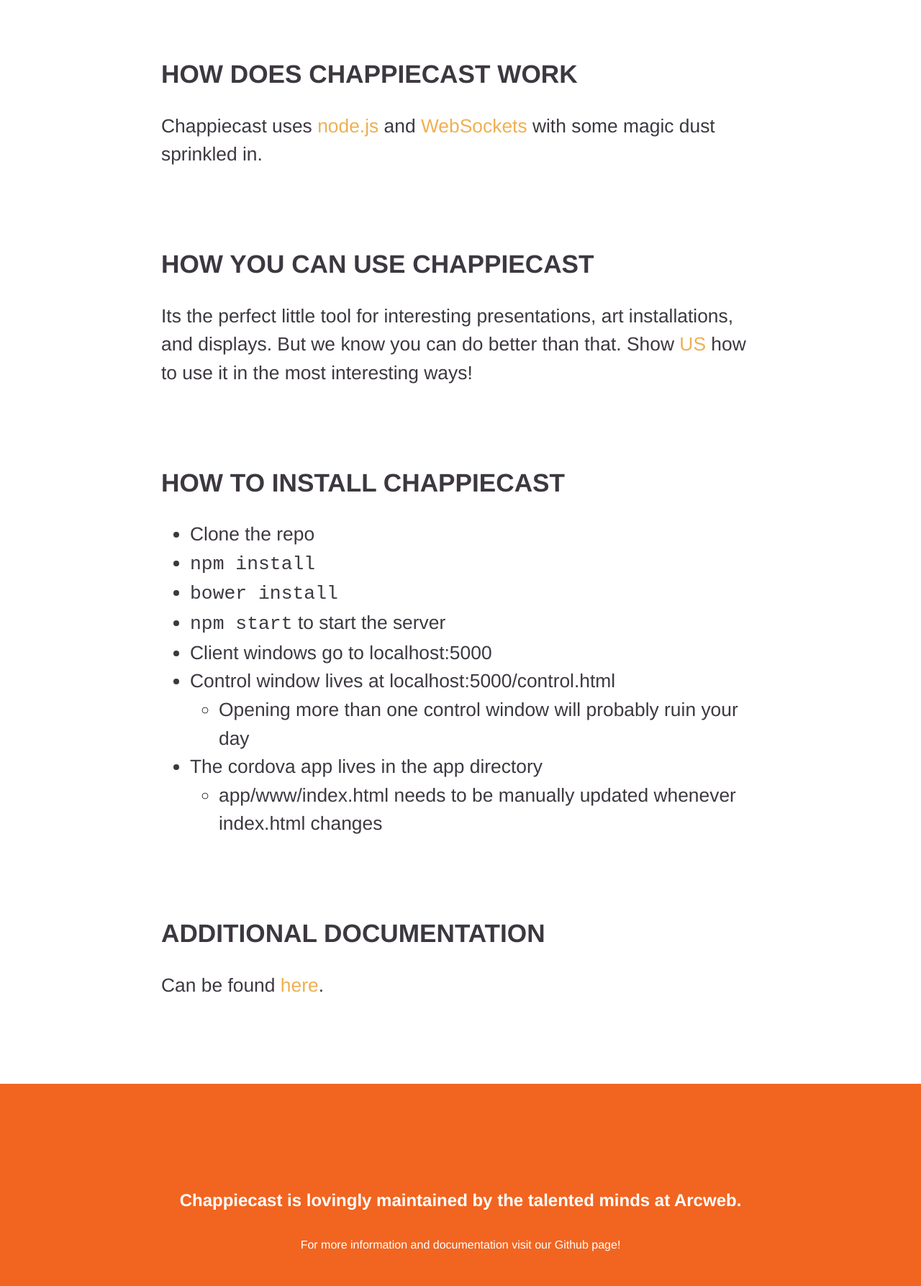
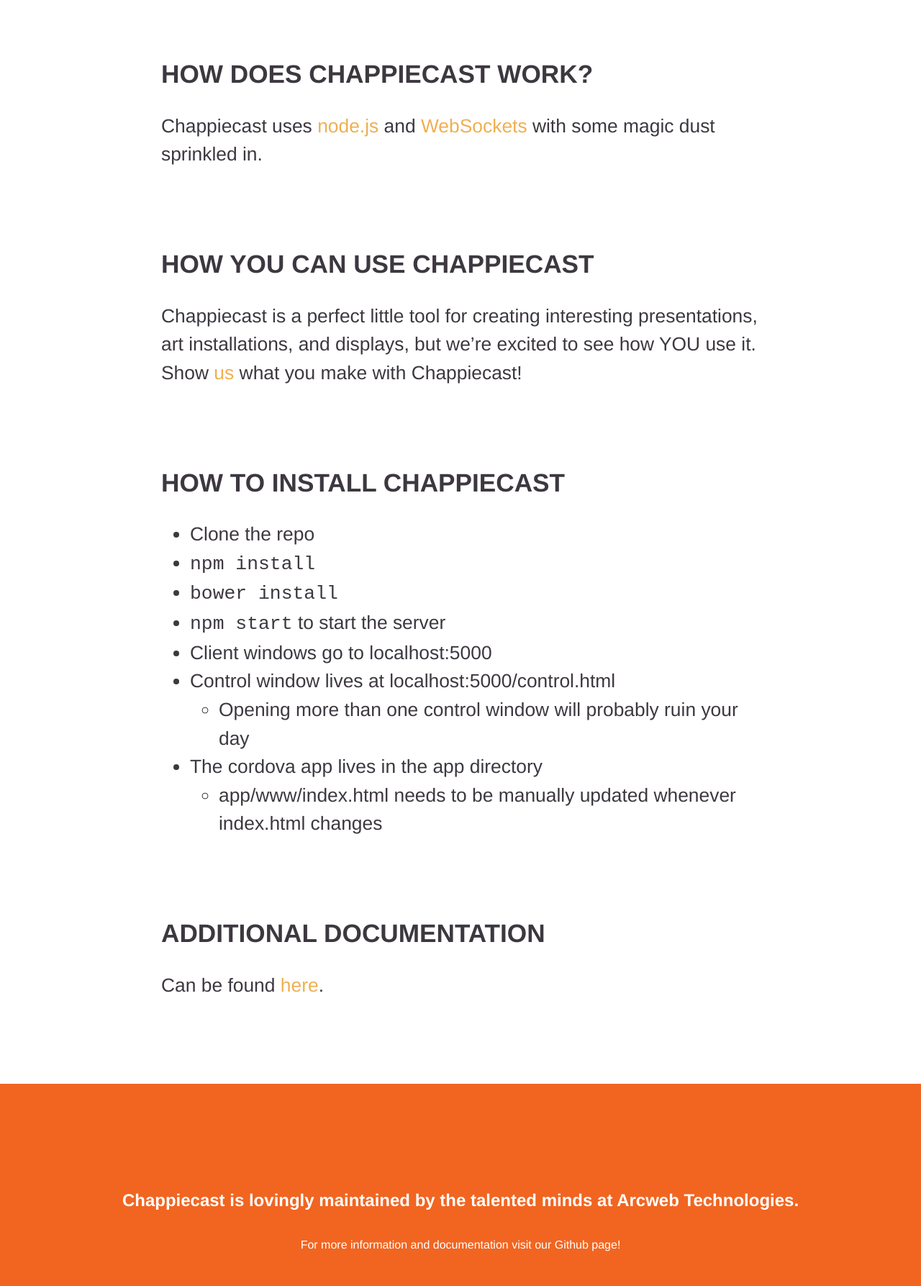
Before and after one commit to mikeballz/chappiecast, a plain HTML site: page index.html in a window 1280 px wide. Shown: the part 871-2658 px from the top of the page at 72% size. Drawn offline with Linux system fonts and the light colour scheme; files whose address does not match are found by name.

Commit message:
cleaned up a couple of minor edits that were suggested by Dave Clarke for the launch.

```diff
--- a/index.html
+++ b/index.html
@@ -2,7 +2,7 @@
 <html lang="en-us">
   <head>
     <meta charset="UTF-8">
-    <title>Chappiecastwebsite by mikeballz</title>
+    <title>Chappiecast-Mosaic multicast video using node.js and WebSockets</title>
     <meta name="viewport" content="width=device-width, initial-scale=1">
     <link rel="stylesheet" type="text/css" href="stylesheets/normalize.css" media="screen">
     <link href='https://fonts.googleapis.com/css?family=Open+Sans:400,700' rel='stylesheet' type='text/css'>
@@ -28,7 +28,7 @@
     <section class="main-content">
       <div class="textblock">
         <h3>
-        <a id="designer-templates" class="anchor" href="#designer-templates" aria-hidden="true"><span aria-hidden="true" class="octicon octicon-link"></span></a>WHAT IS CHAPPIECAST</h3>
+        <a id="designer-templates" class="anchor" href="#designer-templates" aria-hidden="true"><span aria-hidden="true" class="octicon octicon-link"></span></a>WHAT IS CHAPPIECAST?</h3>
         <p>Chappiecast allows you to play a single video across multiple device screens like mobile phones and tablets. Just like <a href="https://www.instagram.com/p/5zvpz9rzu3/?taken-by=arcweb" target="_blank">this.</a></p>
       </div>
 
@@ -45,7 +45,7 @@
 
       <div class="textblock">
         <h3>
-        <a id="creating-pages-manually" class="anchor" href="#creating-pages-manually" aria-hidden="true"><span aria-hidden="true" class="octicon octicon-link"></span></a>HOW DOES CHAPPIECAST WORK</h3>
+        <a id="creating-pages-manually" class="anchor" href="#creating-pages-manually" aria-hidden="true"><span aria-hidden="true" class="octicon octicon-link"></span></a>HOW DOES CHAPPIECAST WORK?</h3>
         <p>Chappiecast uses <a href="https://nodejs.org/en/" target="_blank">node.js</a> and <a href="https://developer.mozilla.org/en-US/docs/Web/API/WebSockets_API" target="_blank">WebSockets</a> with some magic dust sprinkled in.</p>
       </div>
 
@@ -53,7 +53,7 @@
         <h3>
         <a id="authors-and-contributors" class="anchor" href="#authors-and-contributors" aria-hidden="true"><span aria-hidden="true" class="octicon octicon-link"></span></a>HOW YOU CAN USE CHAPPIECAST</h3>
 
-        <p>Its the perfect little tool for interesting presentations, art installations, and displays. But we know you can do better than that. Show <a href="https://www.instagram.com/arcweb/" target="_blank">US</a> how to use it in the most interesting ways!</p>
+        <p>Chappiecast is a perfect little tool for creating interesting presentations, art installations, and displays, but we’re excited to see how YOU use it. Show <a href="https://www.instagram.com/arcweb/" target="_blank">us</a> what you make with Chappiecast!</p>
       </div>
 
       <div class="textblock">
@@ -84,7 +84,7 @@
 
 
       <footer class="site-footer">
-        <span class="site-footer-owner"><h4>Chappiecast is lovingly maintained by the talented minds at Arcweb.</h4>
+        <span class="site-footer-owner"><h4>Chappiecast is lovingly maintained by the talented minds at <a href="https://arcweb.co/" target="_blank">Arcweb Technologies</a>.</h4>
           <p>For more information and documentation visit our Github page!</p></span>
       <div class="hexbuttondiv">
         <a href="https://github.com/arcweb/chappiecast" target="_blank"><img src="images/IconGit.png"></a>
--- a/stylesheets/stylesheet.css
+++ b/stylesheets/stylesheet.css
@@ -93,6 +93,12 @@
   font-size: 1.5em;
 }
 
+.site-footer-owner a{
+ text-decoration: none;
+ color: white;
+}
+.site-footer-owner a:hover{ text-decoration: underline;
+}
 .site-footer-credits {
   position: relative;
   text-align: center;
```
